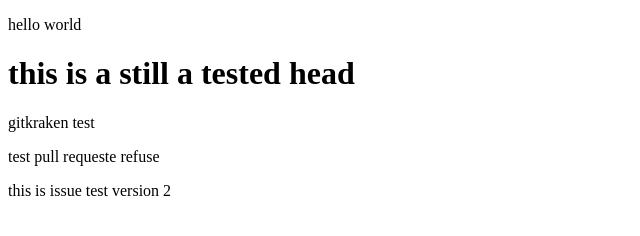
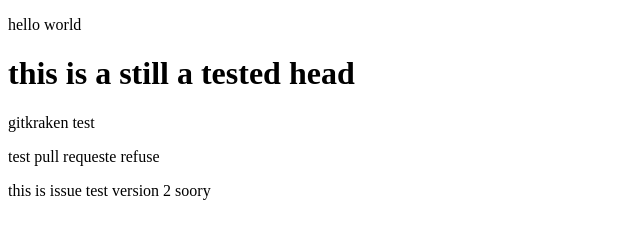
Before and after one commit to YilingCAI/Frontend_project, a plain HTML site: page index.html in a window 1280 px wide. Shown: the full height of the page, 0-640 px from the left. Drawn offline with Linux system fonts and the light colour scheme.

Commit message:
change test

```diff
--- a/index.html
+++ b/index.html
@@ -11,6 +11,6 @@
         <h1>this is a still a tested head</h1>
         <p>gitkraken test</p>
         <p>test pull requeste refuse</p>
-        <p>this is issue test version 2</p>
+        <p>this is issue test version 2 soory</p>
     </body>
 </html>
```
